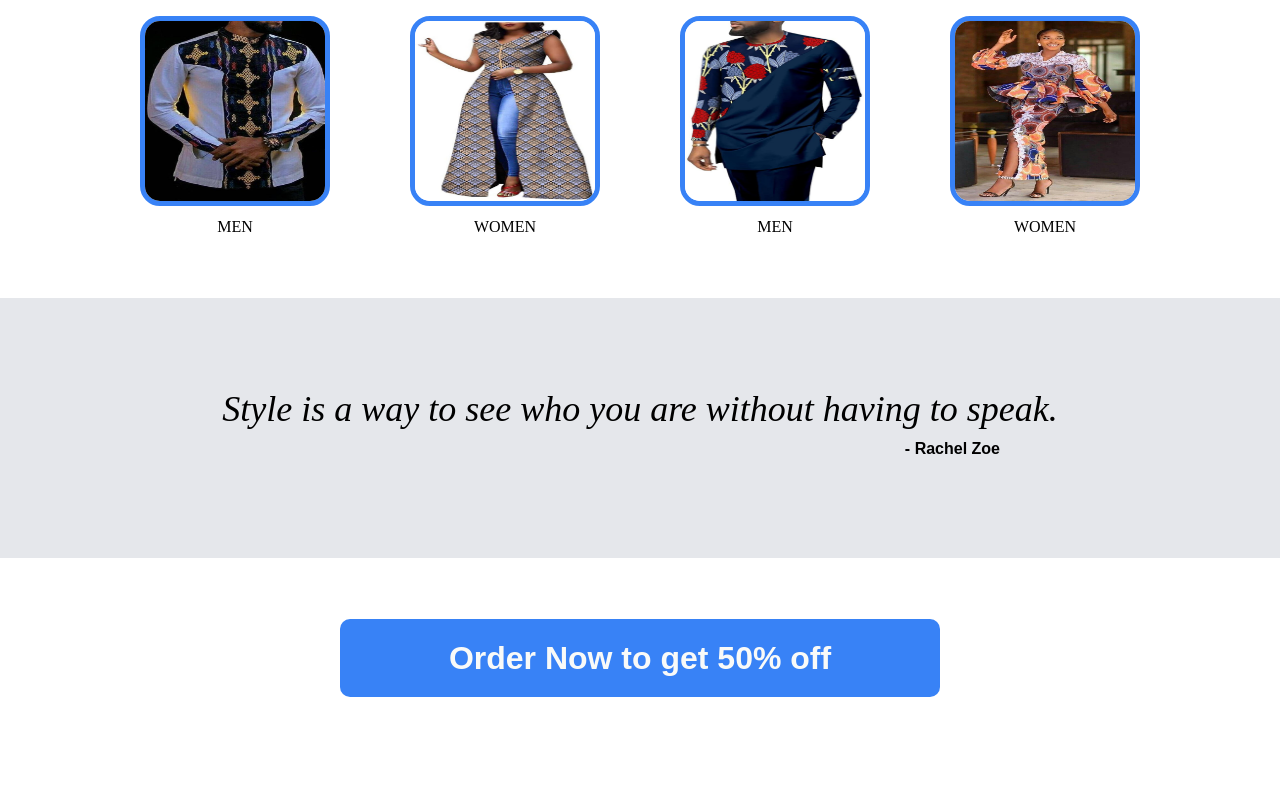
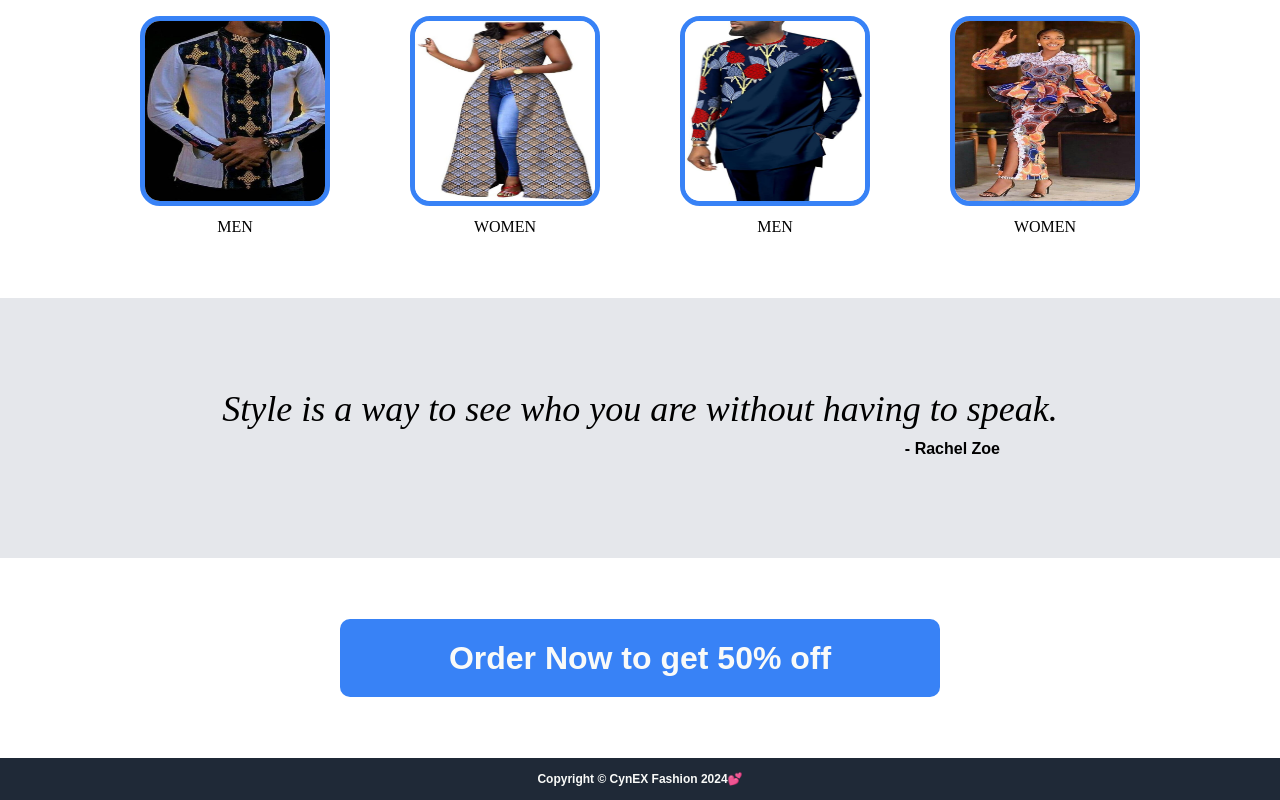
Before and after one commit to cynkel/cynex-fashion, a plain HTML site: page index.html in a window 1280 px wide. Shown: the part 498-1298 px from the top of the page. Before the commit the page ends 1256 px from the top, so only its background shows below. Drawn offline with Linux system fonts and the light colour scheme.

Commit message:
Add Footer section

```diff
--- a/index.html
+++ b/index.html
@@ -61,5 +61,9 @@
             Order Now to get 50% off
         </div>
     </div>
+
+    <div class="footer">
+        <div class="footer-text">Copyright © CynEX Fashion 2024💕</div>
+    </div>
 </body>
 </html>
--- a/style.css
+++ b/style.css
@@ -145,3 +145,18 @@ body {
     height: 80px;
     padding: 60px;
 }
+
+.footer {
+    background-color: #1f2937;
+    height: 42px;
+    display: flex;
+    justify-content: center;
+    align-items: center;
+}
+
+.footer-text {
+    color: #f9faf8;
+    font-family: sans-serif;
+    font-weight: bold;
+    font-size: 12px;
+}
```
